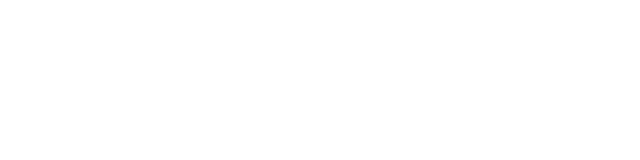
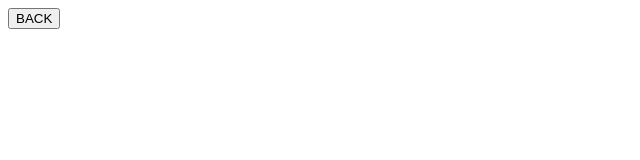
Before and after one commit to LuckyOwlBen/ResterauntChallenge, an Angular app in the folder resterauntFrontEnd/ResterauntFrontEnd/: page /checkout in a window 1280 px wide. Shown: the top 160 px of the page, without its empty margins (0-640 px from the left). Built offline with nearby package versions, Linux system fonts and the light colour scheme.

Commit message:
ADDED BACK BUTTON ON CHECKOUT

```diff
--- a/resterauntFrontEnd/ResterauntFrontEnd/src/app/Views/checkout/checkout.component.html
+++ b/resterauntFrontEnd/ResterauntFrontEnd/src/app/Views/checkout/checkout.component.html
@@ -1,3 +1,4 @@
+<button (click) = "back()">BACK</button>
 <div *ngFor = "let menuItem of cart">
     <app-menu-item [item] = "menuItem" (selected) = "removeFromCart($event)" ></app-menu-item>
 </div>
--- a/resterauntFrontEnd/ResterauntFrontEnd/src/app/Views/checkout/checkout.component.ts
+++ b/resterauntFrontEnd/ResterauntFrontEnd/src/app/Views/checkout/checkout.component.ts
@@ -1,4 +1,5 @@
 import { Component, OnInit } from '@angular/core';
+import { Router } from '@angular/router';
 import { ShoppingCartService } from '../../Services/shoppingCart/shopping-cart.service';
 import { MenuItem } from '../../Objects/menuItem';
 
@@ -9,7 +10,10 @@
 })
 export class CheckoutComponent implements OnInit {
 
-  constructor(private cartService: ShoppingCartService) { }
+  constructor(
+    private cartService: ShoppingCartService,
+    private router: Router,
+  ) { }
 
   cart: MenuItem[] = new Array();
 
@@ -22,4 +26,8 @@
     this.cart = this.cartService.getCart();
   }
 
+  back() {
+    this.router.navigate(["/menu"]);
+  }
+
 }
```
